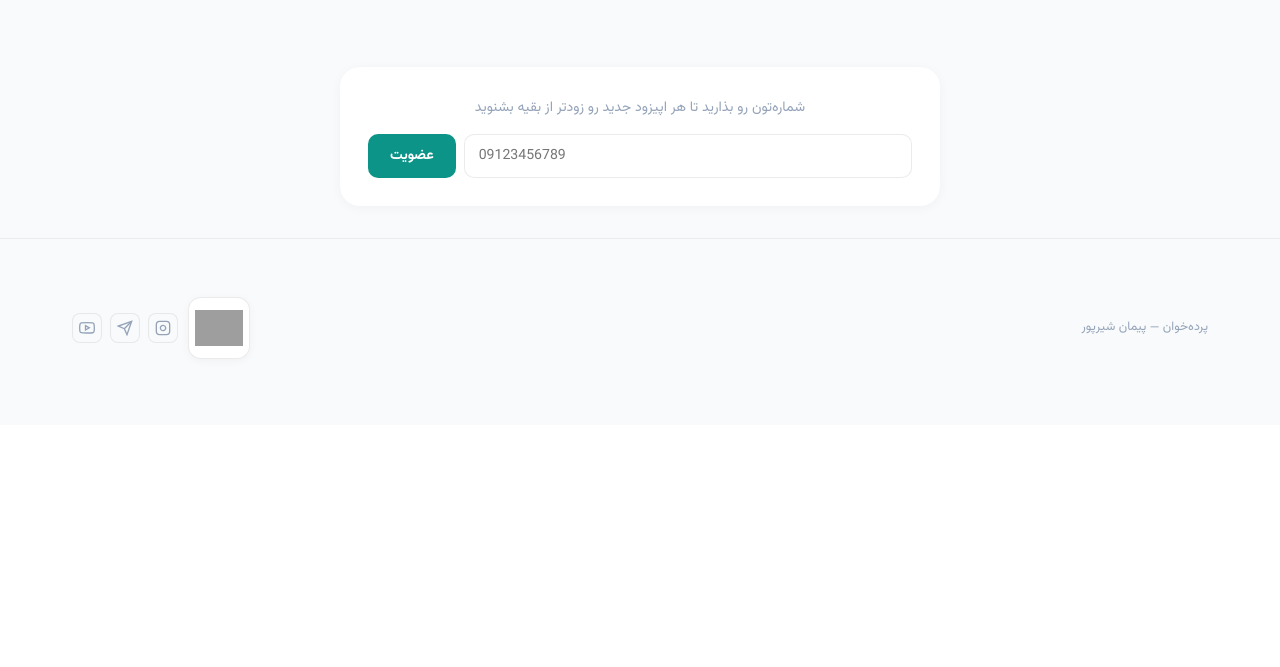
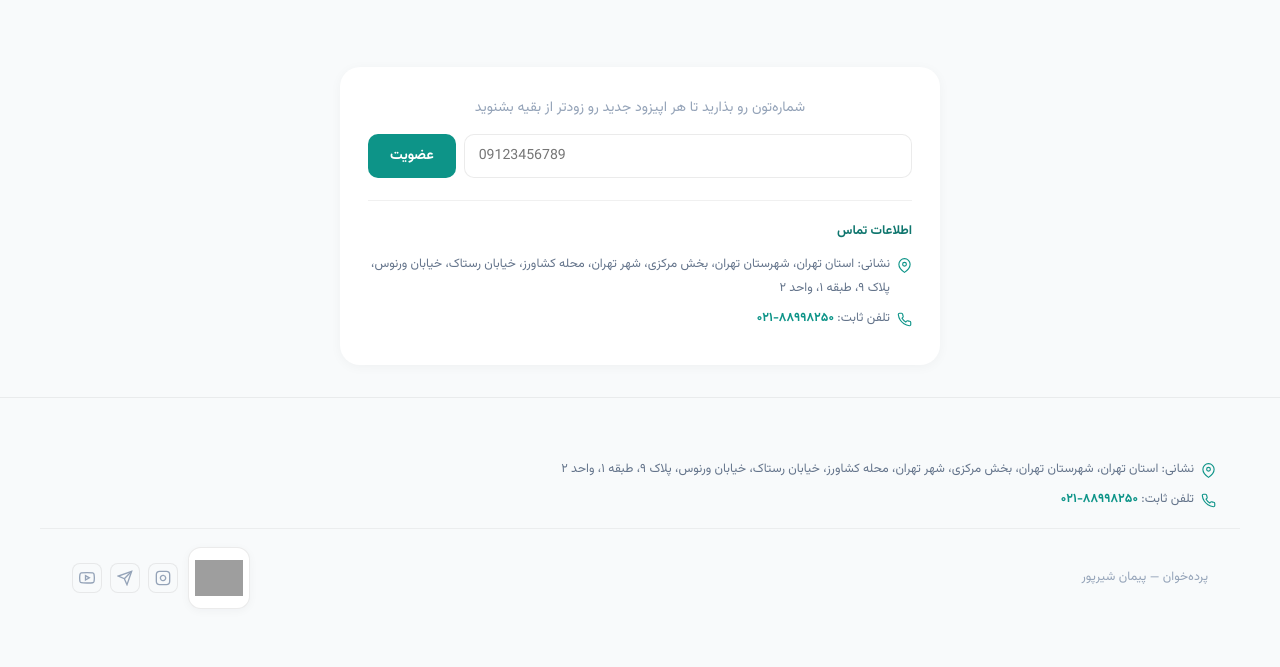
Before and after one commit to laminorr/pardekhan, a Laravel app: page / in a window 1280 px wide. Shown: the part 375-1042 px from the top of the page. Before the commit the page ends 735 px from the top, so only its background shows below. Run offline with Laravel 12, Linux system fonts and the light colour scheme; data that the repository does not hold is empty; grey boxes are pictures that could not be loaded.

Commit message:
feat: درج نشانی و تلفن ثابت کسب‌وکار (الزام اینماد) - در فوتر صفحه اصلی، بخش تماس، و فوتر layout

```diff
--- a/public/css/pardekhan.css
+++ b/public/css/pardekhan.css
@@ -316,6 +316,17 @@ footer{text-align:center;padding:40px 20px;border-top:1px solid var(--border)}
 .home-subscribe-btn{padding:10px 22px;border-radius:10px;background:#0d9488;color:#fff;font-family:'Vazirmatn',sans-serif;font-size:0.88rem;font-weight:700;border:none;cursor:pointer;transition:all 0.3s;white-space:nowrap}
 .home-subscribe-btn:hover{background:#0f766e}
 .home-subscribe-btn:disabled{opacity:0.6;cursor:not-allowed}
+.home-contact{margin-top:22px;padding-top:18px;border-top:1px solid rgba(0,0,0,0.06);text-align:right}
+.home-contact-title{font-size:0.8rem;font-weight:700;color:#0f766e;margin-bottom:10px}
+.home-contact-row{display:flex;align-items:flex-start;gap:7px;font-size:0.78rem;color:#64748b;line-height:1.9;margin:0 0 6px}
+.home-contact-row svg{width:15px;height:15px;flex-shrink:0;margin-top:5px;color:#0d9488}
+.home-contact-row a{color:#0d9488;text-decoration:none;font-weight:600}
+.home-contact-row a:hover{text-decoration:underline}
+.home-footer-contact{max-width:1200px;margin:0 auto;padding:20px 24px 16px;display:flex;flex-direction:column;gap:7px;border-bottom:1px solid rgba(0,0,0,0.05)}
+.home-footer-contact p{display:flex;align-items:flex-start;gap:7px;font-size:0.78rem;color:#64748b;line-height:1.9;margin:0}
+.home-footer-contact svg{width:15px;height:15px;flex-shrink:0;margin-top:5px;color:#0d9488}
+.home-footer-contact a{color:#0d9488;text-decoration:none;font-weight:600}
+.home-footer-contact a:hover{text-decoration:underline}
 .home-msg{padding:10px;border-radius:8px;font-size:0.84rem;margin-bottom:10px}
 .home-msg-ok{background:#f0fdf4;border:1px solid #bbf7d0;color:#166534}
 .home-msg-err{background:#fef2f2;border:1px solid #fecaca;color:#991b1b}
--- a/resources/views/home.blade.php
+++ b/resources/views/home.blade.php
@@ -85,11 +85,34 @@
         <input type="tel" id="subPhone" class="home-subscribe-input" placeholder="09123456789">
         <button id="subBtn" class="home-subscribe-btn" onclick="submitPhone()">عضویت</button>
       </div>
+
+      <div class="home-contact">
+        <div class="home-contact-title">اطلاعات تماس</div>
+        <p class="home-contact-row">
+          <svg viewBox="0 0 24 24" fill="none" stroke="currentColor" stroke-width="1.8"><path d="M21 10c0 7-9 13-9 13s-9-6-9-13a9 9 0 0 1 18 0z"/><circle cx="12" cy="10" r="3"/></svg>
+          <span>نشانی: استان تهران، شهرستان تهران، بخش مرکزی، شهر تهران، محله کشاورز، خیابان رستاک، خیابان ورنوس، پلاک ۹، طبقه ۱، واحد ۲</span>
+        </p>
+        <p class="home-contact-row">
+          <svg viewBox="0 0 24 24" fill="none" stroke="currentColor" stroke-width="1.8"><path d="M22 16.92v3a2 2 0 0 1-2.18 2 19.79 19.79 0 0 1-8.63-3.07 19.5 19.5 0 0 1-6-6 19.79 19.79 0 0 1-3.07-8.67A2 2 0 0 1 4.11 2h3a2 2 0 0 1 2 1.72c.13.96.36 1.9.7 2.81a2 2 0 0 1-.45 2.11L8.09 9.91a16 16 0 0 0 6 6l1.27-1.27a2 2 0 0 1 2.11-.45c.9.34 1.85.57 2.81.7A2 2 0 0 1 22 16.92z"/></svg>
+          <span>تلفن ثابت: <a href="tel:02188998250" dir="ltr">۰۲۱-۸۸۹۹۸۲۵۰</a></span>
+        </p>
+      </div>
     </div>
   </div>
 </main>
 
 <footer class="home-footer">
+  <div class="home-footer-contact">
+    <p>
+      <svg viewBox="0 0 24 24" fill="none" stroke="currentColor" stroke-width="1.8"><path d="M21 10c0 7-9 13-9 13s-9-6-9-13a9 9 0 0 1 18 0z"/><circle cx="12" cy="10" r="3"/></svg>
+      <span>نشانی: استان تهران، شهرستان تهران، بخش مرکزی، شهر تهران، محله کشاورز، خیابان رستاک، خیابان ورنوس، پلاک ۹، طبقه ۱، واحد ۲</span>
+    </p>
+    <p>
+      <svg viewBox="0 0 24 24" fill="none" stroke="currentColor" stroke-width="1.8"><path d="M22 16.92v3a2 2 0 0 1-2.18 2 19.79 19.79 0 0 1-8.63-3.07 19.5 19.5 0 0 1-6-6 19.79 19.79 0 0 1-3.07-8.67A2 2 0 0 1 4.11 2h3a2 2 0 0 1 2 1.72c.13.96.36 1.9.7 2.81a2 2 0 0 1-.45 2.11L8.09 9.91a16 16 0 0 0 6 6l1.27-1.27a2 2 0 0 1 2.11-.45c.9.34 1.85.57 2.81.7A2 2 0 0 1 22 16.92z"/></svg>
+      <span>تلفن ثابت: <a href="tel:02188998250" dir="ltr">۰۲۱-۸۸۹۹۸۲۵۰</a></span>
+    </p>
+  </div>
+
   <div class="home-footer-inner">
     <span class="home-footer-text">پرده‌خوان — پیمان شیرپور</span>
 
--- a/resources/views/partials/styles.blade.php
+++ b/resources/views/partials/styles.blade.php
@@ -216,6 +216,11 @@ footer{text-align:center;padding:40px 20px;border-top:1px solid var(--border)}
 .f-by{font-size:0.85rem;color:var(--text2);margin-bottom:6px;text-align:center}
 .f-by strong{color:var(--teal);font-weight:700}
 .f-desc{font-size:0.82rem;color:var(--text3);margin-bottom:20px;max-width:380px;margin-left:auto;margin-right:auto}
+.f-contact{max-width:520px;margin:0 auto 20px;display:flex;flex-direction:column;gap:8px}
+.f-contact p{display:flex;align-items:flex-start;justify-content:center;gap:7px;font-size:0.78rem;color:var(--text2);line-height:1.8;margin:0}
+.f-contact svg{width:15px;height:15px;flex-shrink:0;margin-top:4px;color:var(--teal)}
+.f-contact a{color:var(--teal);text-decoration:none;font-weight:600}
+.f-contact a:hover{text-decoration:underline}
 .f-socials{display:flex;justify-content:center;gap:8px;margin-bottom:16px}
 .f-socials a{width:40px;height:40px;border-radius:12px;background:var(--bg2);border:1px solid var(--border);display:flex;align-items:center;justify-content:center;text-decoration:none;color:var(--text2);transition:all 0.3s;-webkit-tap-highlight-color:transparent}
 .f-socials a:hover{color:var(--teal);border-color:var(--teal);background:var(--teal-50)}
```
Also changed, not shown: resources/views/layouts/app.blade.php (+12 -0 lines).
